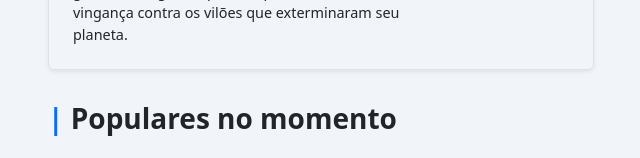
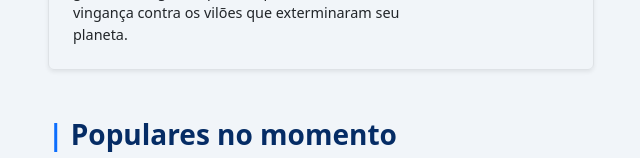
Before and after one commit to davyybs/Projeto-Backend-Unisuam, a PHP site: page / in a window 1280 px wide. Shown: the part 854-1012 px from the top of the page, without its empty margins (34-674 px from the left). Run offline with PHP 8.4, Linux system fonts and the light colour scheme.

Commit message:
Mudanças visuais na seção conteúdo

```diff
--- a/index.php
+++ b/index.php
@@ -106,13 +106,13 @@
   <!-- Seção Conteúdo -->
   <section class="conteudo">
     <div class="container">
-      <div class="lancamentos" id="lancamentos">
+      <div class="lancamentos mb-4" id="lancamentos">
         <div>
-          <h2 class="text-body fs-3 fw-semibold nav-link mb-4"><span class="text-primary fs-3">|</span> Lançamentos</h2>
+          <h2 class="text-primary-emphasis fs-3 fw-semibold nav-link mb-4"><span class="text-primary fs-3">|</span> Lançamentos</h2>
         </div>
         <div class="row mb-2">
           <div class="col-md-6">
-            <div class="row g-0 border rounded overflow-hidden flex-md-row mb-4 shadow-sm h-md-250 position-relative">
+            <div class="row g-0 border rounded overflow-hidden flex-md-row mb-4 shadow-sm h-md-250 position-relative cardConteudo">
               <div class="col p-4 d-flex flex-column position-static">
                 <strong class="d-inline-block mb-2 text-warning-emphasis">HQ</strong>
                 <h3 class="mb-0">Supergirl: Mulher do Amanhã</h3>
@@ -128,7 +128,7 @@
           </div>
 
           <div class="col-md-6">
-            <div class="row g-0 border rounded overflow-hidden flex-md-row mb-4 shadow-sm h-md-250 position-relative">
+            <div class="row g-0 border rounded overflow-hidden flex-md-row mb-4 shadow-sm h-md-250 position-relative cardConteudo">
               <div class="col p-4 d-flex flex-column position-static">
                 <strong class="d-inline-block mb-2 text-success-emphasis">Livros</strong>
                 <h3 class="mb-0">Noites Brancas</h3>
@@ -145,13 +145,13 @@
         </div>
       </div>
 
-      <div class="populares" id="populares">
+      <div class="populares mb-4" id="populares">
         <div>
-          <h2 class="text-body fs-3 fw-semibold nav-link mb-4"><span class="text-primary fs-3">|</span> Populares no momento</h2>
+          <h2 class="text-primary-emphasis fs-3 fw-semibold nav-link mb-4"><span class="text-primary fs-3">|</span> Populares no momento</h2>
         </div>
         <div class="row mb-2">
           <div class="col-md-6">
-            <div class="row g-0 border rounded overflow-hidden flex-md-row mb-4 shadow-sm h-md-250 position-relative">
+            <div class="row g-0 border rounded overflow-hidden flex-md-row mb-4 shadow-sm h-md-250 position-relative cardConteudo">
               <div class="col p-4 d-flex flex-column position-static">
                 <strong class="d-inline-block mb-2 text-success-emphasis">Livros</strong>
                 <h3 class="mb-0">A Biblioteca da Meia Noite</h3>
@@ -167,7 +167,7 @@
           </div>
 
           <div class="col-md-6">
-            <div class="row g-0 border rounded overflow-hidden flex-md-row mb-4 shadow-sm h-md-250 position-relative">
+            <div class="row g-0 border rounded overflow-hidden flex-md-row mb-4 shadow-sm h-md-250 position-relative cardConteudo">
               <div class="col p-4 d-flex flex-column position-static">
                 <strong class="d-inline-block mb-2 text-success-emphasis">Livros</strong>
                 <h3 class="mb-0">A Metamorfose</h3>
@@ -184,13 +184,13 @@
         </div>
       </div>
 
-      <div class="recomendacoes" id="recomendacoes">
+      <div class="recomendacoes mb-4" id="recomendacoes">
         <div>
-          <h2 class="text-body fs-3 fw-semibold nav-link mb-4"><span class="text-primary fs-3">|</span> Recomendações</h2>
+          <h2 class="text-primary-emphasis fs-3 fw-semibold nav-link mb-4"><span class="text-primary fs-3">|</span> Recomendações</h2>
         </div>
         <div class="row mb-2">
           <div class="col-md-6">
-            <div class="row g-0 border rounded overflow-hidden flex-md-row mb-4 shadow-sm h-md-250 position-relative">
+            <div class="row g-0 border rounded overflow-hidden flex-md-row mb-4 shadow-sm h-md-250 position-relative cardConteudo">
               <div class="col p-4 d-flex flex-column position-static">
                 <strong class="d-inline-block mb-2 text-success-emphasis">Livros</strong>
                 <h3 class="mb-0">A Vida Invisível de Addie Larue</h3>
@@ -205,7 +205,7 @@
             </div>
           </div>
           <div class="col-md-6">
-            <div class="row g-0 border rounded overflow-hidden flex-md-row mb-4 shadow-sm h-md-250 position-relative">
+            <div class="row g-0 border rounded overflow-hidden flex-md-row mb-4 shadow-sm h-md-250 position-relative cardConteudo">
               <div class="col p-4 d-flex flex-column position-static">
                 <strong class="d-inline-block mb-2 text-danger-emphasis">Mangá</strong>
                 <h3 class="mb-0">Frieren e a Jornada Para o Além</h3>
```
